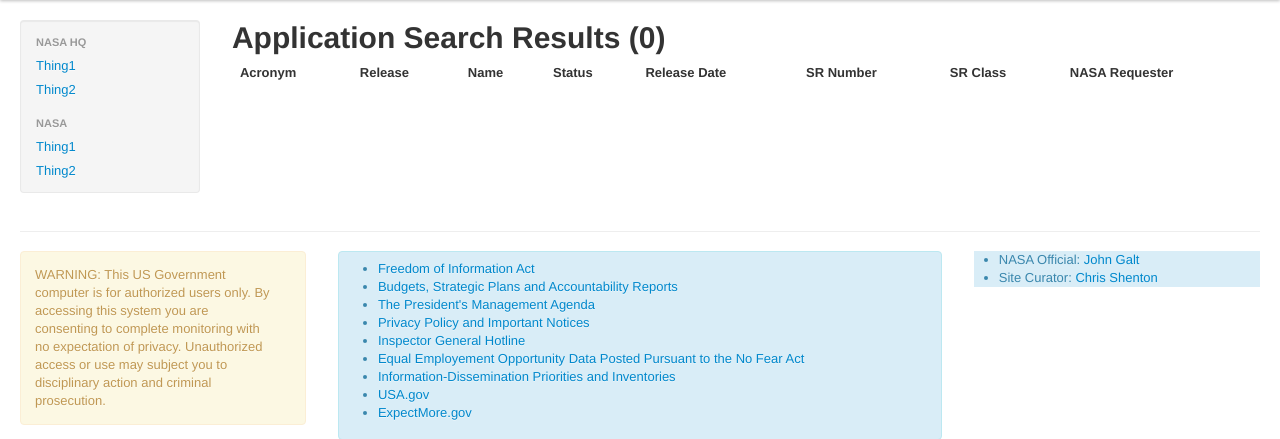
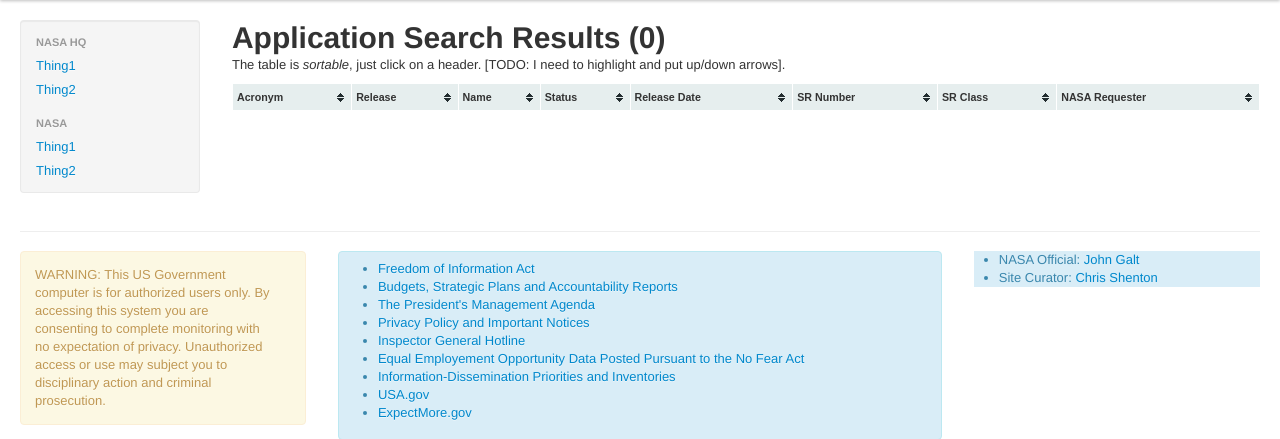
Before and after one commit to shentonfreude/ROSA, a Django app: page /application/report_current/ in a window 1280 px wide. Shown: the part 40-479 px from the top of the page. Run offline with Django 3.2, Linux system fonts and the light colour scheme; tables that the repository leaves empty hold one stand-in row (values such as "Sample post"); lists and menus that the app fills with data are empty; parts of the project's set-up code (start-up, migrations or seed data) failed here and were passed over; some libraries are stand-ins or nearby versions.

Commit message:
Make search_results sortable

```diff
--- /dev/null
+++ b/rosa/static/tablesorter/style.css
@@ -0,0 +1,39 @@
+/* tables */
+table.tablesorter {
+	font-family:arial;
+	background-color: #CDCDCD;
+	margin:10px 0pt 15px;
+	font-size: 8pt;
+	width: 100%;
+	text-align: left;
+}
+table.tablesorter thead tr th, table.tablesorter tfoot tr th {
+	background-color: #e6EEEE;
+	border: 1px solid #FFF;
+	font-size: 8pt;
+	padding: 4px;
+}
+table.tablesorter thead tr .header {
+	background-image: url(bg.gif);
+	background-repeat: no-repeat;
+	background-position: center right;
+	cursor: pointer;
+}
+table.tablesorter tbody td {
+	color: #3D3D3D;
+	padding: 4px;
+	background-color: #FFF;
+	vertical-align: top;
+}
+table.tablesorter tbody tr.odd td {
+	background-color:#F0F0F6;
+}
+table.tablesorter thead tr .headerSortUp {
+	background-image: url(asc.gif);
+}
+table.tablesorter thead tr .headerSortDown {
+	background-image: url(desc.gif);
+}
+table.tablesorter thead tr .headerSortDown, table.tablesorter thead tr .headerSortUp {
+background-color: #8dbdd8;
+}
--- a/rosa/templates/application/search_results.html
+++ b/rosa/templates/application/search_results.html
@@ -1,9 +1,26 @@
 {% extends "base.html" %}
+
+{% block extrascript %}
+<script>
+  $(document).ready(function()
+    {
+        $("#resultsTable").tablesorter();
+    }
+);
+</script>
+{% endblock %}
+
 {% block title %}ROSA: Search Results{% endblock %}
+
 {% block content %}
+
 <h1>Application Search Results ({{ object_list|length }})</h1>
 
-<table class="table">
+<p>The table is <em>sortable</em>, just click on a header.
+  [TODO: I need to highlight and put up/down arrows].
+</p>
+
+<table id="resultsTable" class="table tablesorter">
 
   <thead>
     <tr>
@@ -11,7 +28,7 @@
       <th>Release</th>
       <th>Name</th>
       <th>Status</th>
-      <th>Release Date</th>
+      <th>Release Date</th> {# BUG: sorts on alpha April 1, 2012 ... June 30, 1960 #}
       <th>SR Number</th>
       <th>SR Class</th>
       <th>NASA Requester</th>
--- a/rosa/templates/base.html
+++ b/rosa/templates/base.html
@@ -19,6 +19,7 @@
       }
     </style>
     <link href="{{STATIC_URL}}bootstrap/css/responsive.css" rel="stylesheet">
+    <link href="{{STATIC_URL}}tablesorter/style.css" rel="stylesheet">
 
     <!-- Le HTML5 shim, for IE6-8 support of HTML5 elements -->
     <!--[if lt IE 9]>
@@ -30,6 +31,7 @@
     <link rel="apple-touch-icon-precomposed" sizes="114x114" href="{{STATIC_URL}}bootstrap/ico/apple-touch-icon-114-precomposed.png">
     <link rel="apple-touch-icon-precomposed" sizes="72x72" href="{{STATIC_URL}}bootstrap/ico/apple-touch-icon-72-precomposed.png">
     <link rel="apple-touch-icon-precomposed" href="{{STATIC_URL}}bootstrap/ico/apple-touch-icon-57-precomposed.png">
+
   </head>
 
   <body>
@@ -132,6 +134,13 @@
     <script src="{{STATIC_URL}}js/jquery-1.7.2.min.js"></script>
     <script src="{{STATIC_URL}}/bootstrap/js/bootstrap.js"></script>
 
+    <script src="{{STATIC_URL}}tablesorter/jquery.tablesorter.min.js"></script>
+
+    {% block extrascript %}
+    {# for including javascript document ready style functions #}
+    {% endblock %}
+
+
     <!-- <script src="{{STATIC_URL}}bootstrap/js/bootstrap-transition.js"></script> -->
     <!-- <script src="{{STATIC_URL}}bootstrap/js/bootstrap-alert.js"></script> -->
     <!-- <script src="{{STATIC_URL}}bootstrap/js/bootstrap-modal.js"></script> -->
```
Also changed, not shown: rosa/static/tablesorter/asc.gif (added), rosa/static/tablesorter/bg.gif (added), rosa/static/tablesorter/desc.gif (added), rosa/static/tablesorter/jquery.tablesorter.min.js (added).
